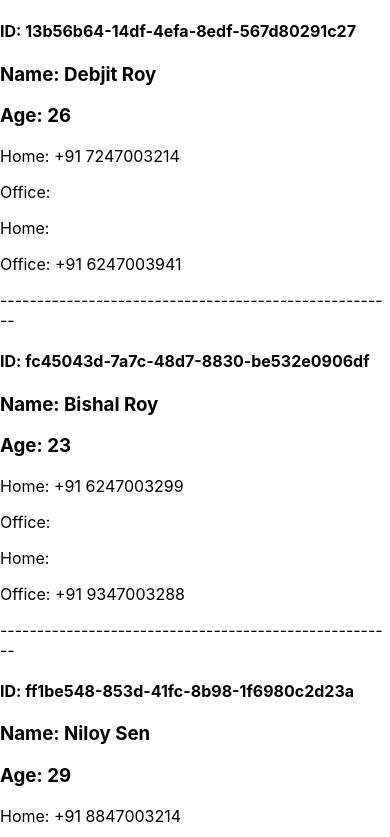
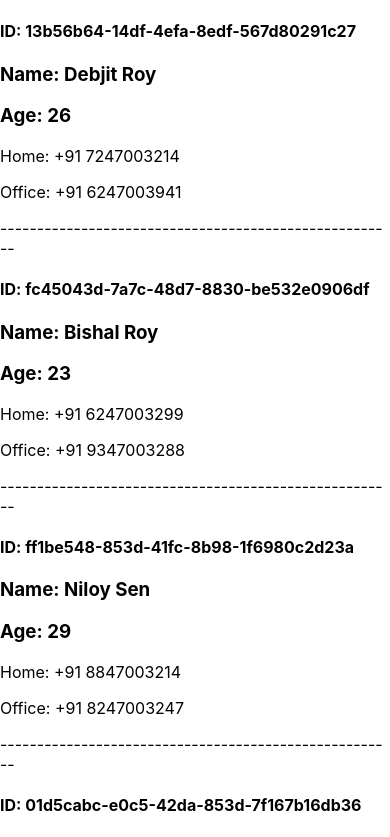
Before and after one commit to tanmayMt/Let-s_Learn_ReactJS, a React (Create React App) app: page / in a window 390 px wide. Shown: the top 837 px of the page. Built offline with nearby package versions, Linux system fonts and the light colour scheme.

Commit message:
Nested Data Mapping data.Phone array, each object inside might contain both home and office numbers

```diff
--- a/src/components/Nested_Mapping/NestedMapping.js
+++ b/src/components/Nested_Mapping/NestedMapping.js
@@ -5,13 +5,13 @@ export const NestedMapping = () => {
   return (
     <div>
       {Data.map((data)=>{
-        const {id,Name,Age} = data;
+        const {id,Name,Age,Phone} = data;
         return(
           <div key={id}>
             <h4>ID: {id}</h4>
             <h3>Name: {Name}</h3>
             <h3>Age: {Age}</h3>
-            {data.Phone.map((phone,index)=>{
+            {/* {Phone.map((phone,index)=>{
                const {home,office}=phone;
                return(
                 <div key={index}>
@@ -19,7 +19,18 @@ export const NestedMapping = () => {
                     <p>Office: {office}</p>
                 </div>
                 )
-            })}
+            })} */}
+
+            {/* The issue is that in your data.Phone array, each object inside might contain both home and office numbers, and your .map() function iterates over all the phone objects. If there are multiple objects in data.Phone, it will render "Home" and "Office" multiple times.
+                Solution:
+                Instead of having multiple objects in the Phone array, you should structure it correctly, or adjust your rendering logic. */}
+
+            {Phone.length > 0 && (
+                <>
+                {Phone[0].home && <p>Home: {Phone[0].home}</p>}
+                {Phone[1].office && <p>Office: {Phone[1].office}</p>}
+                </>
+            )}
             ------------------------------------------------------<br/>
           </div>
         )
```
